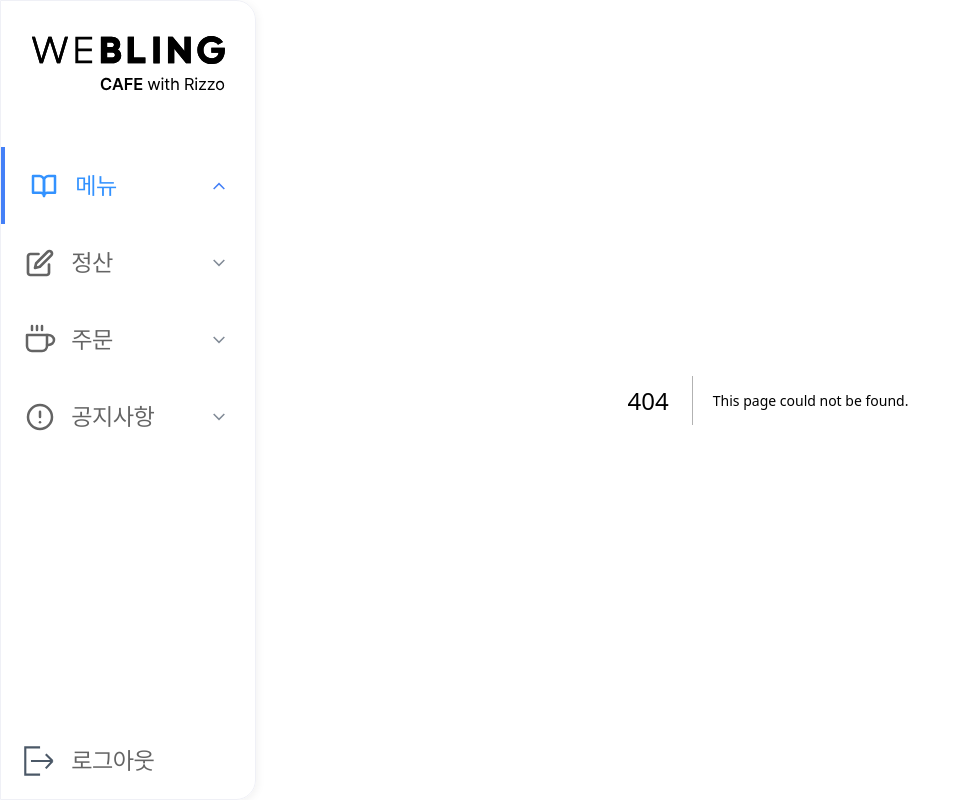
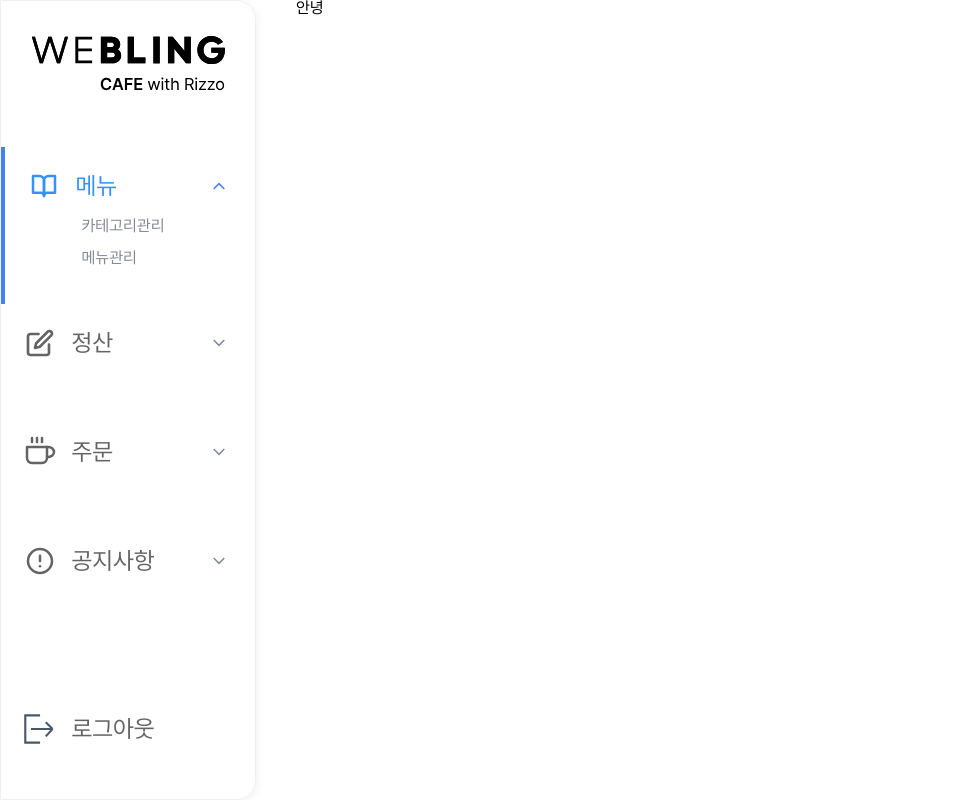
Before and after one commit to WeblingCafe/coffee_frontend, a Next.js app: page /menu in a window 1280 px wide. Before the commit this address had no page. Shown: the whole page, without its empty margins (0-970 px from the left). Built offline with nearby package versions, Linux system fonts and the light colour scheme.

Commit message:
FEAT: 메뉴 사이드 바 내 subPath 구현

```diff
--- a/src/components/Layout/SideBar/Tab.tsx
+++ b/src/components/Layout/SideBar/Tab.tsx
@@ -5,26 +5,31 @@ import { useRouter } from 'next/router';
 import { useEffect, useState } from 'react';
 import styled, { css } from 'styled-components';
 
-
 import { font } from 'styles/fonts';
 import { flex } from 'styles/flex';
 
 import { Path } from 'types/layout';
 
-
 interface ITabProps {
   label: string;
   path?: Path;
   iconPath: string;
+  subMenu?: {
+    index: number;
+    path: string;
+    name: string;
+  }[];
   hasArrowIcon: boolean;
 }
 
-export default function Tab({ label, iconPath, path, hasArrowIcon }: ITabProps) {
+export default function Tab({ label, iconPath, path, hasArrowIcon, subMenu }: ITabProps) {
   const { pathname } = useRouter();
   const [active, setActive] = useState(false);
 
+  console.log('pathname', pathname);
+  console.log('router', useRouter());
   useEffect(() => {
-    if (pathname === path) {
+    if (pathname.includes(path)) {
       setActive(true);
       return;
     }
@@ -33,15 +38,26 @@ export default function Tab({ label, iconPath, path, hasArrowIcon }: ITabProps)
 
   return (
     <TabContainer active={active}>
-      <Link href={path? path: '/'}>
+      <Link href={path ? path : '/'}>
         <TabItem active={active}>
           <div>
-          <Image src={`/icons/${iconPath}${active ? '-blue' : ''}.svg`} width={32} height={32} alt="tab-icon" />
-          <span>{label}</span>
+            <Image src={`/icons/${iconPath}${active ? '-blue' : ''}.svg`} width={32} height={32} alt="tab-icon" />
+            <span>{label}</span>
           </div>
-          {hasArrowIcon && <Image src={`/icons/ic-arrow-${active ? 'up' : 'down'}.svg`} width={12} height={12} alt="arrow-icon" />}
+          {hasArrowIcon && (
+            <Image src={`/icons/ic-arrow-${active ? 'up' : 'down'}.svg`} width={12} height={12} alt="arrow-icon" />
+          )}
         </TabItem>
       </Link>
+      <SubTabItem>
+        {active &&
+          subMenu &&
+          subMenu.map((menu, idx) => (
+            <Link key={menu.index} href={menu.path}>
+              {menu.name}
+            </Link>
+          ))}
+      </SubTabItem>
     </TabContainer>
   );
 }
@@ -52,9 +68,11 @@ interface IActive {
 
 const TabContainer = styled.div<IActive>`
   padding: 22.5px 29.8px 22.5px 22.5px;
-  ${({active}) => active && css`
-  border-left : 4px solid #4480F7`
-}
+  ${({ active }) =>
+    active &&
+    css`
+      border-left: 4px solid #4480f7;
+    `}
 `;
 
 const Active = css`
@@ -72,7 +90,7 @@ const TabItem = styled.div<IActive>`
     ${Active}
   }
 
-  div{
+  div {
     ${flex('flex-start', 'center')}
     gap: 16px;
   }
@@ -81,3 +99,13 @@ const TabItem = styled.div<IActive>`
     display: block;
   }
 `;
+
+const SubTabItem = styled.div`
+  ${flex('space-between', '', 'column')}
+  gap: 16px;
+  padding: 16px 0 16px 54px;
+  a {
+    ${font(16, 500, 16)}
+    color: #828897;
+  }
+`;
--- a/src/components/Layout/SideBar/constant.ts
+++ b/src/components/Layout/SideBar/constant.ts
@@ -5,6 +5,18 @@ export const TAB_LIST: ITabList[] = [
     label: '메뉴',
     iconPath: 'ic-tab-menu',
     path: '/menu',
+    subMenu: [
+      {
+        index: 0,
+        path: '/menu/category',
+        name: '카테고리관리',
+      },
+      {
+        index: 1,
+        path: '/menu',
+        name: '메뉴관리',
+      },
+    ],
   },
   {
     label: '정산',
--- a/src/components/Layout/SideBar/index.tsx
+++ b/src/components/Layout/SideBar/index.tsx
@@ -25,8 +25,8 @@ export default function SideBar() {
         </LogoWrapper>
       </Link>
       <TabWrapper>
-        {TAB_LIST.map(({ label, iconPath, path }, idx) => (
-          <Tab key={`label-${idx}`} label={label} path={path} iconPath={iconPath} hasArrowIcon/>
+        {TAB_LIST.map(({ label, iconPath, path, subMenu }, idx) => (
+          <Tab key={`label-${idx}`} label={label} path={path} iconPath={iconPath} subMenu={subMenu} hasArrowIcon/>
         ))}
       </TabWrapper>
       <LogoutBtnWrapper onClick={handleLogout}>
--- /dev/null
+++ b/src/pages/menu/category.tsx
@@ -0,0 +1,3 @@
+const Category = () => <div>안녕</div>;
+
+export default Category;
--- /dev/null
+++ b/src/pages/menu/index.tsx
@@ -0,0 +1,5 @@
+const Menu = () => {
+  return <div>안녕</div>;
+};
+
+export default Menu;
--- a/src/types/layout.ts
+++ b/src/types/layout.ts
@@ -2,6 +2,11 @@ export interface ITabList {
   label: string;
   iconPath: string;
   path: Path;
+  subMenu?: {
+    index: number;
+    path: string;
+    name: string;
+  }[];
 }
 
 export type Path = '' | '/menu' | '/settlement' | '/orders' | '/announcement';
```
